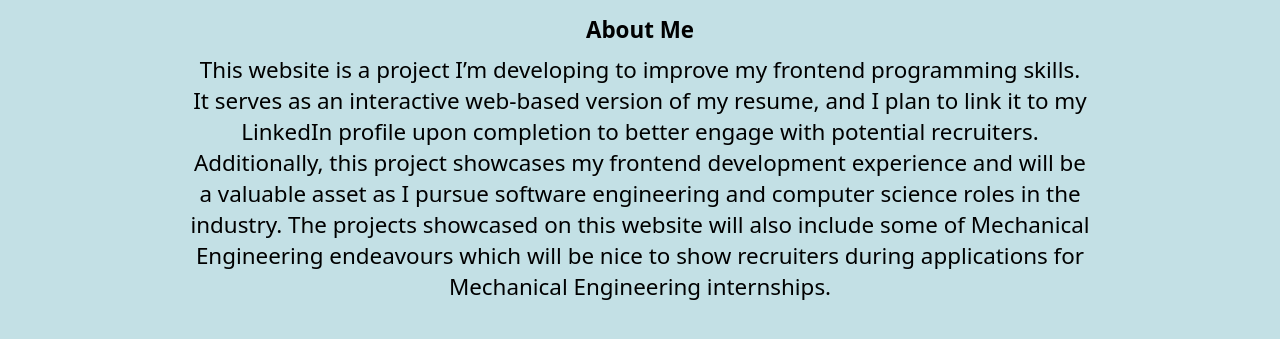
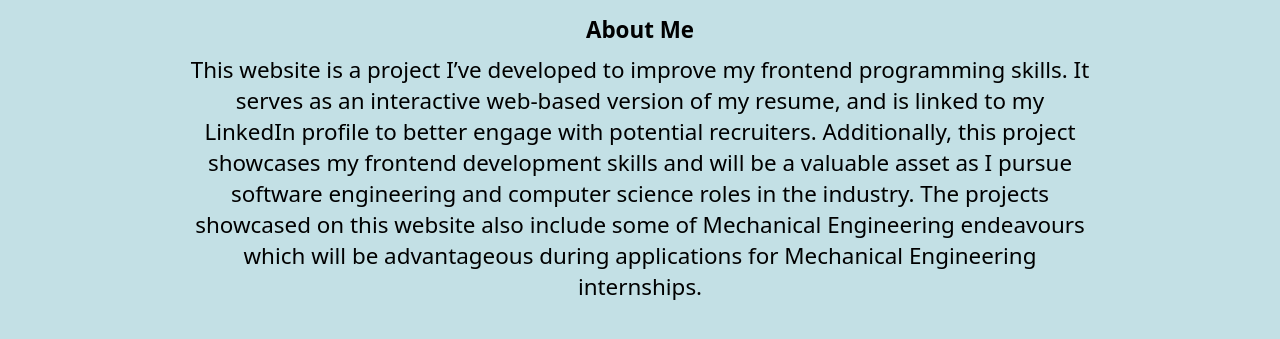
Before and after one commit to nathansivalingam/personal-website, a React (Vite) app: page / in a window 1280 px wide. Shown: the part 585-924 px from the top of the page. Built offline with nearby package versions, Linux system fonts and the light colour scheme.

Commit message:
added the 3110 video to the interests page

```diff
--- a/src/pages/HomePage.jsx
+++ b/src/pages/HomePage.jsx
@@ -19,7 +19,7 @@ const HomePage = function() {
         </SocialMediaStyle>
         <StyledImg src={aboutMeImg} alt="aboutMeImg"></StyledImg>
         <AboutMeStyle><b>About Me</b></AboutMeStyle>
-        <AboutMeParagraphStyle>This website is a project I’m developing to improve my frontend programming skills. It serves as an interactive web-based version of my resume, and I plan to link it to my LinkedIn profile upon completion to better engage with potential recruiters. Additionally, this project showcases my frontend development experience and will be a valuable asset as I pursue software engineering and computer science roles in the industry. The projects showcased on this website will also include some of Mechanical Engineering endeavours which will be nice to show recruiters during applications for Mechanical Engineering internships.</AboutMeParagraphStyle>
+        <AboutMeParagraphStyle>This website is a project I’ve developed to improve my frontend programming skills. It serves as an interactive web-based version of my resume, and is linked to my LinkedIn profile to better engage with potential recruiters. Additionally, this project showcases my frontend development skills and will be a valuable asset as I pursue software engineering and computer science roles in the industry. The projects showcased on this website also include some of Mechanical Engineering endeavours which will be advantageous during applications for Mechanical Engineering internships.</AboutMeParagraphStyle>
       </HomePageStyle>
     </div>
   </>
```
